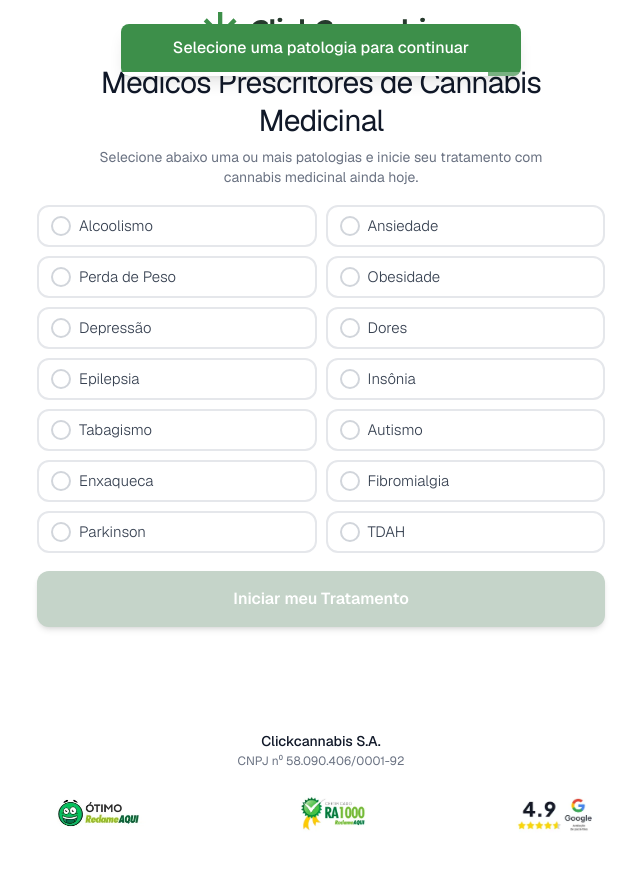
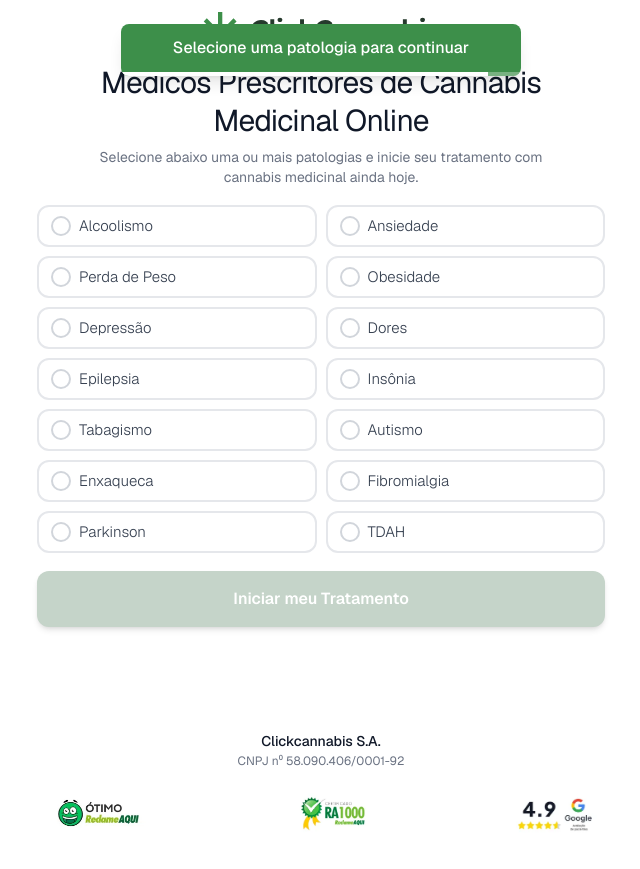
Before and after one commit to pvieira-design/lpclick, a Next.js app in the folder apps/web/: page / in a window 1280 px wide. Shown: the whole page, without its empty margins (319-959 px from the left). Built offline with nearby package versions, Linux system fonts and the light colour scheme.

Commit message:
copy(lp): append "Online" to main page hero title
Co-Authored-By: Claude Opus 4.7 (1M context) <noreply@anthropic.com>

```diff
--- a/apps/web/src/app/(lp)/page.tsx
+++ b/apps/web/src/app/(lp)/page.tsx
@@ -220,7 +220,7 @@ export default function LP2() {
           <h1
             className="text-center text-3xl leading-tight font-normal tracking-tight text-gray-900"
           >
-            Médicos Prescritores de Cannabis Medicinal
+            Médicos Prescritores de Cannabis Medicinal Online
           </h1>
           <p className="mt-2 max-w-md text-center text-sm font-normal text-gray-500">
             Selecione abaixo uma ou mais patologias e inicie seu tratamento com
```
